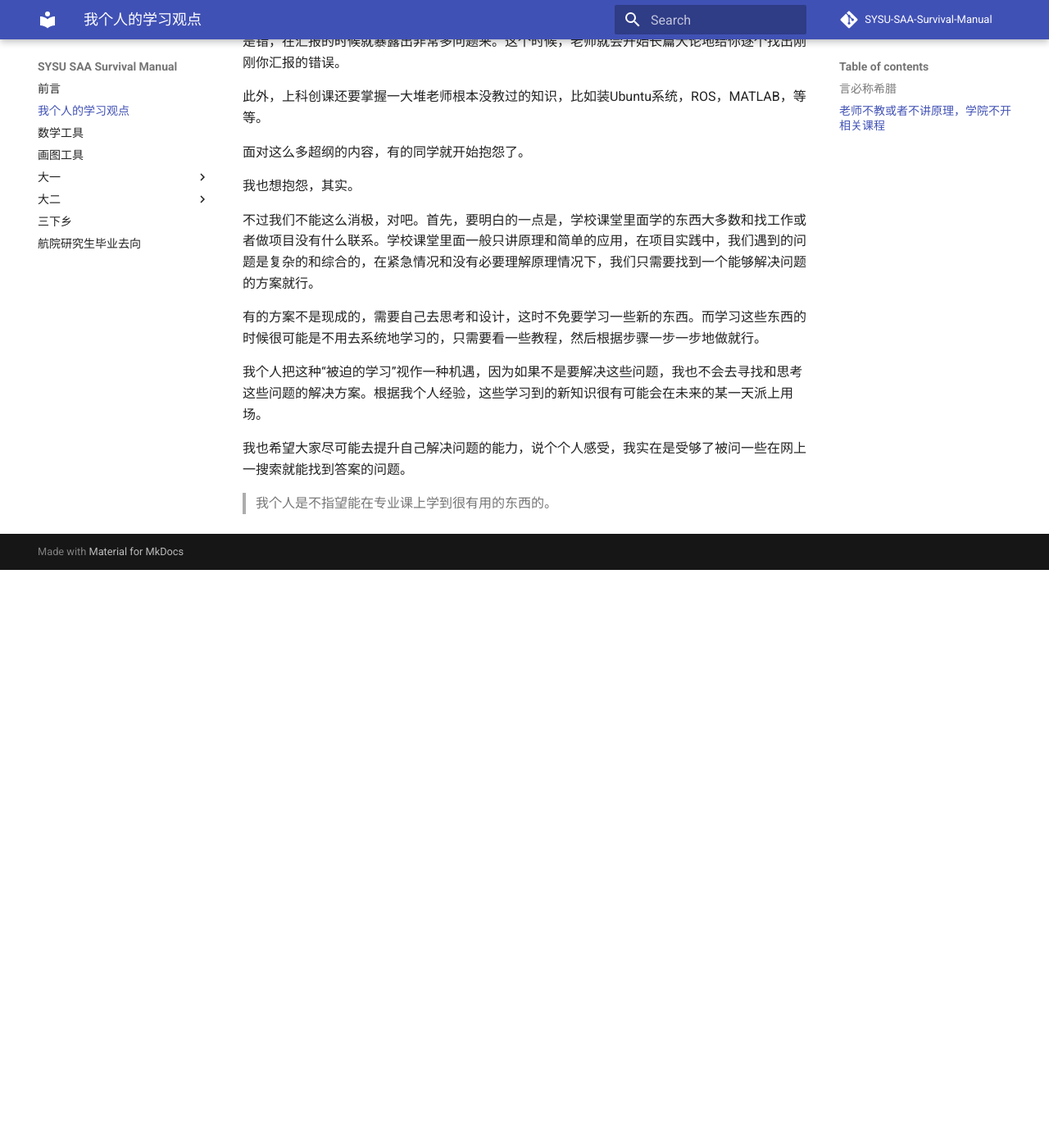
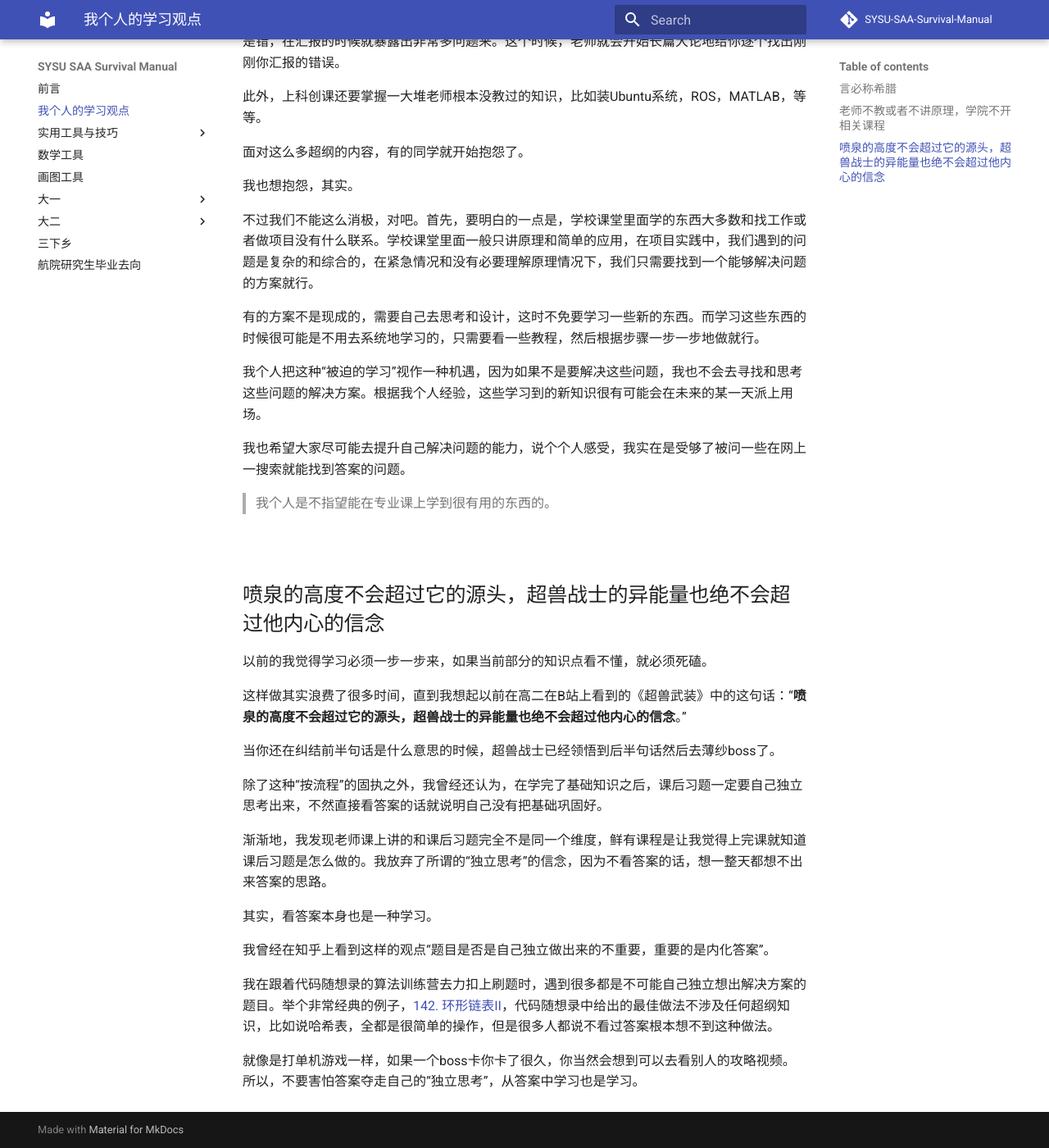
Before and after one commit to yigebande/SYSU-SAA-Survival-Manual, an MkDocs documentation site: the page built from docs/Opinions On Study.md, in a window 1280 px wide and 1400 px high, scrolled down 1392 px. Shown: the whole window at 82% size. Built offline with MkDocs 1.6.1 and Material for MkDocs 9.7.7, drawn with Linux system fonts in a browser that asks for light colours; comment, search, counter and statistics services are not loaded; before the commit the page ends 2087 px from its top, so only the background shows below that.

Commit message:
Powerful Tools And Techniques done

```diff
--- /dev/null
+++ b/docs/Freshman/Engineering Drawing And CAD.md
@@ -0,0 +1,12 @@
+# 工程制图
+## 课程简介
+- **前置条件：** 初高中几何知识
+
+## 个人经验
+其实工程制图没有太多的技巧，课上的内容并不难，课后作业的画图也不难。理论课的期末考试会考查一些基本概念，这些得背。
+
+我个人认为，实验课上老师教的CAD技巧是不太够用的，有很多操作能够通过**快捷键和命令**来节省时间，老师并没有详细讲。
+
+我在期末考试之前的几周就一直在B站上找CAD的一日一题练习视频，跟着视频画图能够学到很多实用的操作，后面的实验课的内容我都很轻松很快就画完了。
+
+期末考试机考的时候我记得我是第四个画完的，后面考试铃响了还是有一大片同学没画完，快捷键和命令真的比移动鼠标去点击工具高效。
--- a/docs/Opinions On Study.md
+++ b/docs/Opinions On Study.md
@@ -51,3 +51,25 @@
 我也希望大家尽可能去提升自己解决问题的能力，说个个人感受，我实在是受够了被问一些在网上一搜索就能找到答案的问题。
 
 > 我个人是不指望能在专业课上学到很有用的东西的。
+
+<br>
+
+## 喷泉的高度不会超过它的源头，超兽战士的异能量也绝不会超过他内心的信念
+
+以前的我觉得学习必须一步一步来，如果当前部分的知识点看不懂，就必须死磕。
+
+这样做其实浪费了很多时间，直到我想起以前在高二在B站上看到的《超兽武装》中的这句话：“**喷泉的高度不会超过它的源头，超兽战士的异能量也绝不会超过他内心的信念**。”
+
+当你还在纠结前半句话是什么意思的时候，超兽战士已经领悟到后半句话然后去薄纱boss了。
+
+除了这种“按流程”的固执之外，我曾经还认为，在学完了基础知识之后，课后习题一定要自己独立思考出来，不然直接看答案的话就说明自己没有把基础巩固好。
+
+渐渐地，我发现老师课上讲的和课后习题完全不是同一个维度，鲜有课程是让我觉得上完课就知道课后习题是怎么做的。我放弃了所谓的“独立思考”的信念，因为不看答案的话，想一整天都想不出来答案的思路。
+
+其实，看答案本身也是一种学习。
+
+我曾经在知乎上看到这样的观点“题目是否是自己独立做出来的不重要，重要的是内化答案”。
+
+我在跟着代码随想录的算法训练营去力扣上刷题时，遇到很多都是不可能自己独立想出解决方案的题目。举个非常经典的例子，[142. 环形链表II](https://leetcode.cn/problems/linked-list-cycle-ii)，代码随想录中给出的最佳做法不涉及任何超纲知识，比如说哈希表，全都是很简单的操作，但是很多人都说不看过答案根本想不到这种做法。
+
+就像是打单机游戏一样，如果一个boss卡你卡了很久，你当然会想到可以去看别人的攻略视频。所以，不要害怕答案夺走自己的“独立思考”，从答案中学习也是学习。
--- /dev/null
+++ b/docs/Powerful Tools And Techniques/LaTeX.md
@@ -0,0 +1,19 @@
+# LaTeX
+
+- **需要安装texlive，具体教程可以自行搜索**
+- **编辑器：** [Overleaf](https://cn.overleaf.com/)，[TeXstudio](https://www.texstudio.org/)，vscode（如果你愿意花时间去折腾的话）
+
+## 为什么学习LaTeX
+如果你经历过pdf转docs出现的坚不可摧的空白页，word编辑的文字图片突然开始上蹿下跳的情况，你肯定会想要手撕word。
+
+LaTeX不同于word，它不是“所见即所得”的，它有点像是“用代码去输出文字”。
+
+LaTeX中呈现特定形式的内容需要花费较大力气去写相应的代码，但是正因为是这些严格规定好的代码，LaTeX不会像word那样莫名其妙地抽风，还找不到问题的解决方案，因为凡是代码相关的东西都可以丢给大语言模型来解决问题。
+
+如果你需要排版非常多的数学公式和图片，LaTeX会是一个很好的选择。
+
+就算你觉得你自己一辈子都不会用上LaTeX来进行排版，但是作为工科生的你，总会有需要输入LaTeX数学公式的时候。
+
+你可能想到word的公式编辑器，但是word原生的公式编辑器非常糟糕，稍微复杂一点的数学公式就显示不出来，或者是不能显示出你想要的形式。
+
+对于一些简单的公式，直接用键盘把公式打出来，比你在公式编辑器中一个一个地用鼠标点击运算符号和希腊字母更加快。
--- /dev/null
+++ b/docs/Powerful Tools And Techniques/Markdown.md
@@ -0,0 +1,18 @@
+# Markdown
+
+- **编辑器：** [Visual Studio Code](https://code.visualstudio.com/)，[Typora](https://typoraio.cn/)
+- **学习资源：** B站上有很多Markdown快速入门视频，按需选择即可
+- **上手难度：** 几乎为零
+- **适用场景：** 见[链接](https://www.markdown.cn/docs/intro) **Markdown 有什么用**部分
+> 这份文档的所有内容都是用Markdown来写的。
+
+很多时候，那些涉及到编程的专业课会要求学生在实验报告里面呈现代码和思路，每到这个时候我就很无奈。
+
+因为几乎所有的实验报告都要用word来进行编辑，而在word里对数学公式和代码块进行排版是非常非常折磨人的，我个人极其讨厌用word来写编程相关课程的实验报告。
+
+有的课程不强制要求word，只要求最终提交的文件是pdf，这个时候操作空间就非常大，Markdown会是很好的选择。
+
+我个人使用用Markdown的场景主要是做算法题的笔记，详情可见我的
+[另一个仓库](https://github.com/yigebande/Notes-Of-Algorithm)。
+
+[机器智能](../Sophomore/Machine%20Intelligence.md)的实验课中的Jupyter Notebook中会涉及到少量的Markdown的内容编写，不难，事先学习一下会更好理解。
--- /dev/null
+++ b/docs/Powerful Tools And Techniques/Touch Typing.md
@@ -0,0 +1,25 @@
+# 盲打
+
+- **学习资源：** [指法练习](https://www.typingclub.com/)
+- **上手难度：** 刚开始学习会有点难
+
+## 我为什么学习盲打？
+从我刚学会电脑打字到大一第二学期期末以来，我使用键盘打字都必须看着键盘上的字母。我原本觉得盲打没有必要去学习，因为一直以来我都没遇到过需要快速打字的情景，而且键盘上数字那一栏的符号太难记。
+
+直到那一天我参加某个程序设计的机试。
+
+有一大哥打字打得又快又响，发出战马般的铁蹄声，气势磅礴。坐在他旁边的我必须低下头，用毫无规律可言的拇指食指和中指的动作去艰难地寻找我想要按下的那个按键。当我才做到题目的一半的时候，旁边那哥们已经做完了。
+
+他给我带来了不小的触动。
+
+## 个人经验
+学习盲打的初期会有点难，因为盲打需要用上所有的手指，还要分清楚各个手指的键位。如果某根手指不小心按到了不属于它的键位，你可能会感觉有点别扭。
+
+字母的指法比较简单，很快就能上手，难的还是!@#$%^&*()_+（字母上面那行数字和符号行）的记忆。
+
+学习完各个按键的指法之后就可以投入到实战了，虽然说这个时候盲打起来是不太顺手的，而且经常会打错，但是掌握盲打没有捷径，只有多练才能精通。
+
+在实战过程中不必追求彻头彻尾“盲”打，5秒内想不起来按键位置直接低头看键盘就行，但是要努力记住这个按键的位置，争取下一次不用低头看键盘。
+
+## 个人感悟
+盲打带来的好处是很显而易见的，[导弹飞行力学](../Sophomore/Missile%20Flight%20Dynamics.md)有一节实验课的实验报告需要手动输入很多数学公式，我当时就是靠着一手盲打以飞快的速度完成了公式的书写。
--- /dev/null
+++ b/docs/Powerful Tools And Techniques/Vim.md
@@ -0,0 +1,21 @@
+# Vim
+
+- **学习资源：** 自己找，网上有非常多
+- **上手难度：** 非常大，需要大量时间练习
+- **适用场景：** 没带鼠标的情况，在代码编辑器中写纯英文文本的情况
+
+## 小tips
+对于不想折腾太多事情的初学者来说，如果你的电脑的系统是Windows，那么在vscode中安装Vim插件即可，去官网下载安装Vim会比较麻烦。Linux和macOS上面是自带Vim的，怎么使用可以自行搜索。
+
+## 为什么这里会建议尝试Vim？
+这是相对上面的[盲打](./Touch%20Typing.md)而言的。
+
+Vim是一个历史悠久的文本编辑器，它能够让我们体会到在没有鼠标的年代里的人们是如何编辑文本的。
+
+学习完盲打之后，通过练习Vim的键盘操作，你会有新的使用键盘的感受：原来跳过末尾右括号是一件非常优雅的事情；那些曾经只在玩双人游戏才会频繁用到的攻击跳跃键在文本编辑中具有别样的作用；方向移动从wasd变成了hjkl，降维打击让人感到无所适从，然而熟练之后你会发现，再复杂的键位都无法阻止你指尖飞舞。
+
+我在大二第二学期的时候就是用**vim + vscode + typst**来编写我的自动控制原理的笔记的，由于我写的是中文笔记，我总是要频繁地按esc和shift键，按得非常累。而且Vim天然不适用于中文文档，建议不要学我这样做。
+
+不过我在用Vim编写CeTZ的代码的时候倒是感觉挺顺利，可能是我不写中文注释的原因。
+
+回到这个小标题，只是建议**尝试**，觉得太难了可以直接不学。
--- /dev/null
+++ b/docs/Powerful Tools And Techniques/typst.md
@@ -0,0 +1,16 @@
+# typst
+
+- **官网链接：** [https://typst.app/](https://typst.app/)
+
+> 终于写到typst
+
+其实我最开始打算用typst来写这份文档，但是不知道如何把typst渲染成网页，而且mkdocs教程更多更容易上手，最后面就放弃了typst。
+
+## 简单介绍
+typst是一个类似LaTeX的排版软件，官方说法是LaTeX的取代者。我个人觉得typst在语法上比LaTeX更容易学懂，数学公式的输入比LaTeX的更加舒服。
+
+我个人用typst主要是用来做[自动控制原理](../Sophomore/Automatic%20Control%20Theory.md)的笔记，还有写[机器智能](../Sophomore/Machine%20Intelligence.md)的实验报告。
+
+但是如果真的要较量一下，我个人认为还是LaTeX更胜一筹，毕竟LaTeX历史悠久，用户数量大，各种资源都很充分。我在学typst的时候经常遇到没有答案的问题，很多情况下都是要用一些特殊的手段去“掩盖”问题。
+
+不过我遇到的问题都是关于自制模版的，如果你是在别人做好的模版上进行排版，那应该是没有很大的问题的。
--- a/mkdocs.yml
+++ b/mkdocs.yml
@@ -3,10 +3,19 @@ site_name: SYSU SAA Survival Manual
 nav:
   - 前言: index.md
   - 我个人的学习观点: Opinions On Study.md
+  - 实用工具与技巧:
+    - Markdown: Powerful Tools And Techniques/Markdown.md
+    - 盲打: Powerful Tools And Techniques/Touch Typing.md
+    - Vim: Powerful Tools And Techniques/Vim.md
+    - Git: Powerful Tools And Techniques/Git.md
+    - LaTeX: Powerful Tools And Techniques/LaTeX.md
+    - typst: Powerful Tools And Techniques/typst.md
+    - AxMath: Powerful Tools And Techniques/AxMath.md
   - 数学工具: Math Tools/Tools For Mathematics.md
   - 画图工具: drawing/drawing.md
   - 大一:
     - 程序设计: Freshman/Programming Design.md
+    - 工程制图: Freshman/Engineering Drawing And CAD.md
   - 大二:
     - 机器智能: Sophomore/Machine Intelligence.md
     - 初级实用口译: Sophomore/Interpretation.md
```
Also changed, not shown: docs/Powerful Tools And Techniques/AxMath.md (added, +6 -0 lines), docs/Powerful Tools And Techniques/Git.md (added, +15 -0 lines), docs/drawing/drawing.md (+1 -1 lines).
